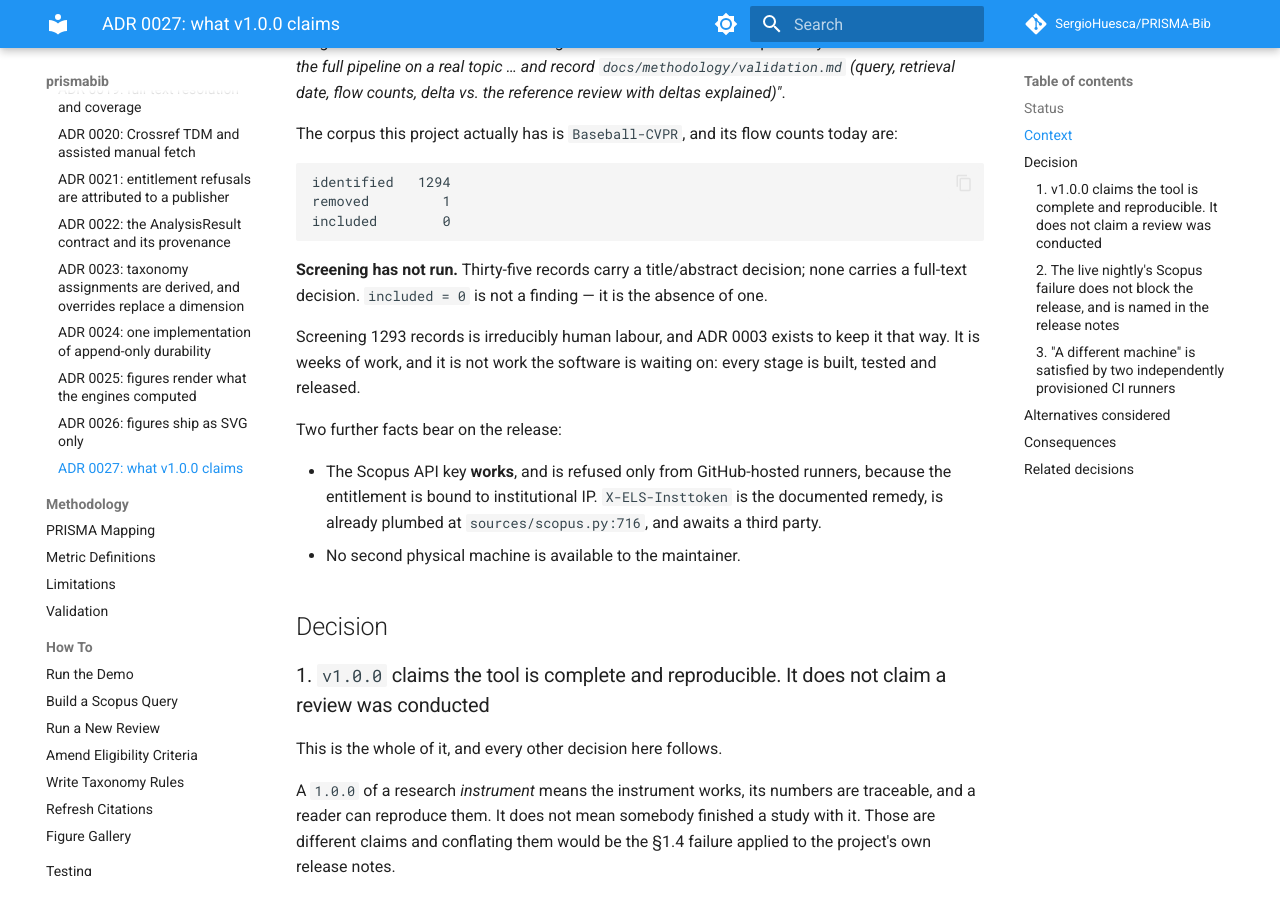
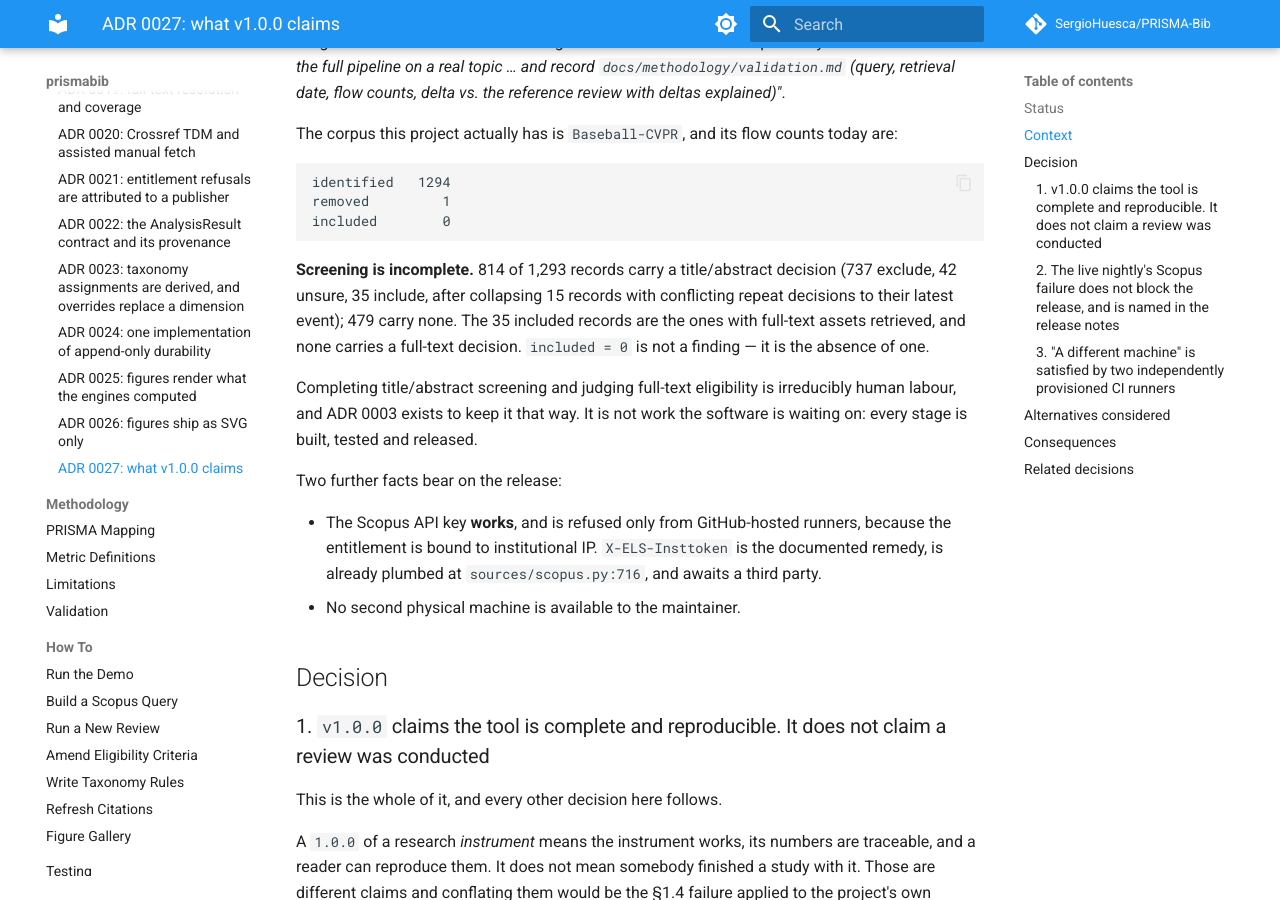
Before and after one commit to SergioHuesca/PRISMA-Bib, an MkDocs documentation site: the page built from docs/architecture/adr/0027-what-v1-0-0-claims.md, in a window 1280 px wide and 900 px high, scrolled down 493 px. Built offline with MkDocs 1.6.1 and Material for MkDocs 9.7.7, drawn with Linux system fonts in a browser that asks for light colours; comment, search, counter and statistics services are not loaded.

Commit message:
docs(release): state the screening position as the decision log records it
The release text said the Baseball-CVPR corpus was "unscreened" and that
"thirty-five records carry a title/abstract decision". The decision log
holds 842 title/abstract events over 814 records. After collapsing the
15 records with conflicting repeat decisions, that is 737 exclude, 42
unsure and 35 include, with 479 records undecided. No full-text decision
exists, so included remains 0.

Co-Authored-By: Claude Opus 5.5 <noreply@anthropic.com>
Claude-Session: https://claude.ai/code/session_01QjNadz7h2UAZ2C2xhuaY8z

````diff
--- a/docs/architecture/adr/0027-what-v1-0-0-claims.md
+++ b/docs/architecture/adr/0027-what-v1-0-0-claims.md
@@ -22,12 +22,15 @@ removed         1
 included        0
 ```
 
-**Screening has not run.** Thirty-five records carry a title/abstract decision; none carries a
-full-text decision. `included = 0` is not a finding — it is the absence of one.
+**Screening is incomplete.** 814 of 1,293 records carry a title/abstract decision (737 exclude,
+42 unsure, 35 include, after collapsing 15 records with conflicting repeat decisions to their
+latest event); 479 carry none. The 35 included records are the ones with full-text assets
+retrieved, and none carries a full-text decision. `included = 0` is not a finding — it is the
+absence of one.
 
-Screening 1293 records is irreducibly human labour, and ADR 0003 exists to keep it that way. It
-is weeks of work, and it is not work the software is waiting on: every stage is built, tested
-and released.
+Completing title/abstract screening and judging full-text eligibility is irreducibly human
+labour, and ADR 0003 exists to keep it that way. It is not work the software is waiting on:
+every stage is built, tested and released.
 
 Two further facts bear on the release:
 
````
Also changed, not shown: CHANGELOG.md (+2 -1 lines), docs/methodology/validation.md (+3 -3 lines).
